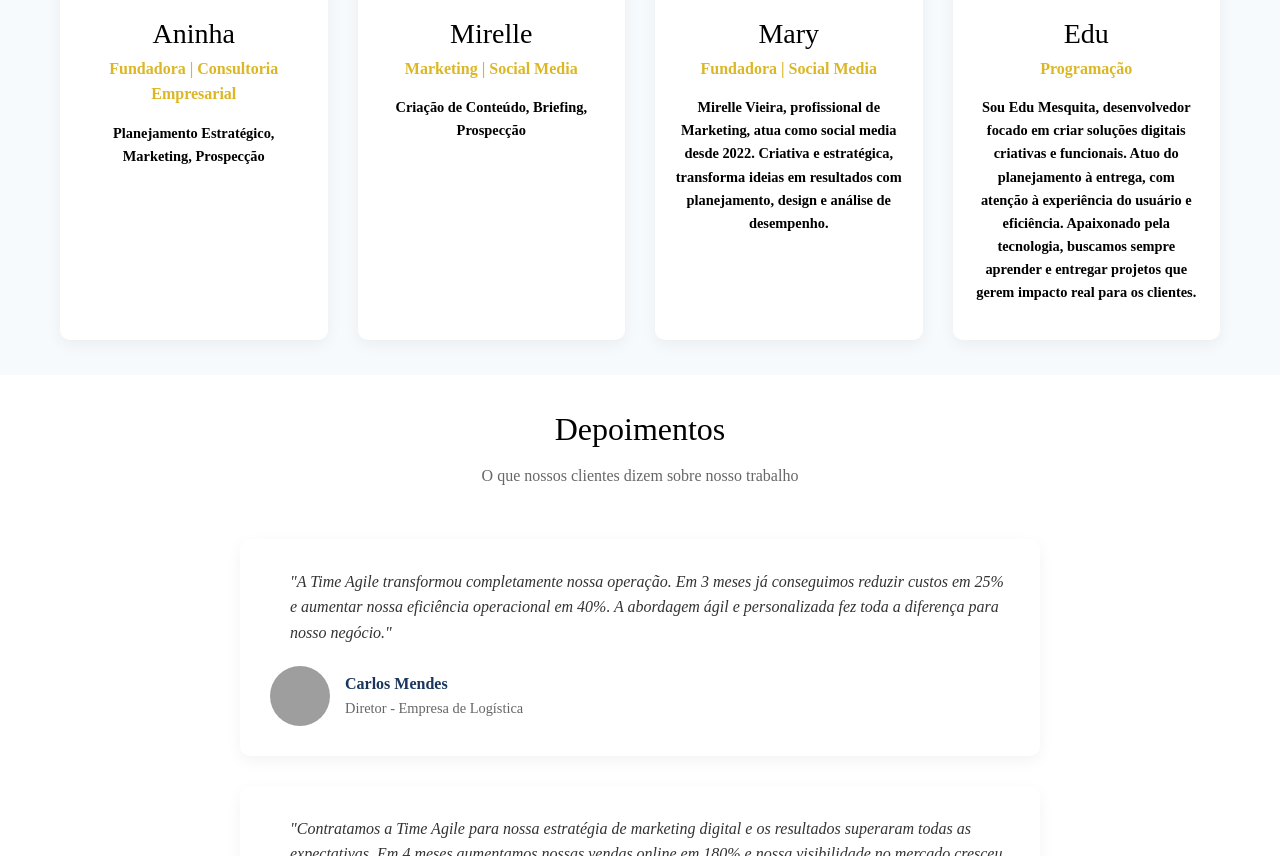
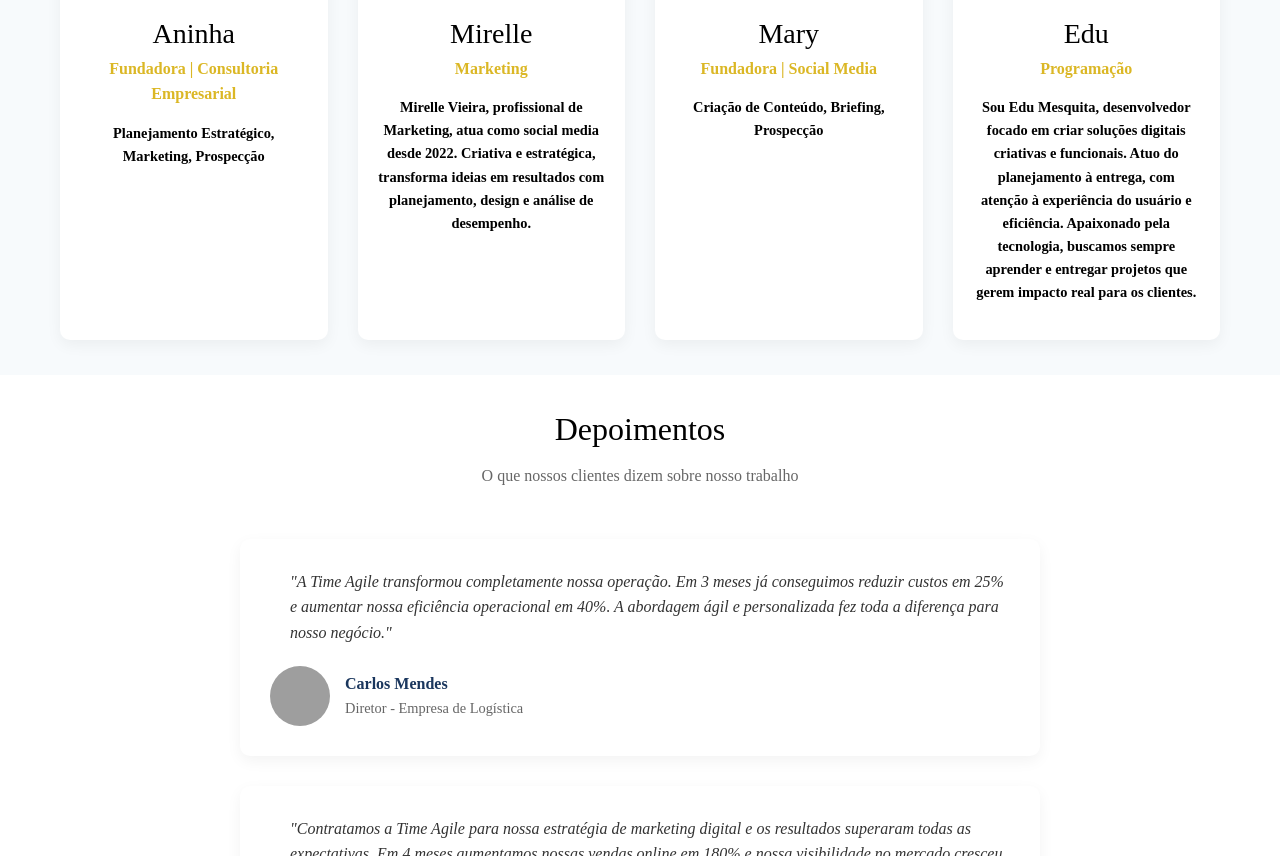
Before and after one commit to udson2897/Time-Agile, a plain HTML site: page index.html in a window 1280 px wide. Shown: the part 3691-4547 px from the top of the page. Drawn offline with nearby package versions, Linux system fonts and the light colour scheme; grey boxes are pictures that could not be loaded.

Commit message:
Update index.html

```diff
--- a/index.html
+++ b/index.html
@@ -249,8 +249,8 @@
                     <img src="mirelle.jpg" alt="Mirelle" class="team-image">
                     <div class="team-content">
                         <h3>Mirelle</h3>
-                        <div class="team-role">Marketing | Social Media</div>
-                        <p class="team-skills">Criação de Conteúdo, Briefing, Prospecção</p>
+                        <div class="team-role">Marketing</div>
+                        <p class="team-skills">Mirelle Vieira, profissional de Marketing, atua como social media desde 2022. Criativa e estratégica, transforma ideias em resultados com planejamento, design e análise de desempenho.</p>
                     </div>
                 </div>
 
@@ -261,7 +261,7 @@
                     <div class="team-content">
                         <h3>Mary</h3>
                         <div class="team-role">Fundadora | Social Media</div>
-                        <p class="team-skills">Mirelle Vieira, profissional de Marketing, atua como social media desde 2022. Criativa e estratégica, transforma ideias em resultados com planejamento, design e análise de desempenho.</p>
+                        <p class="team-skills">Criação de Conteúdo, Briefing, Prospecção</p>
                     </div>
                 </div>
 
```
